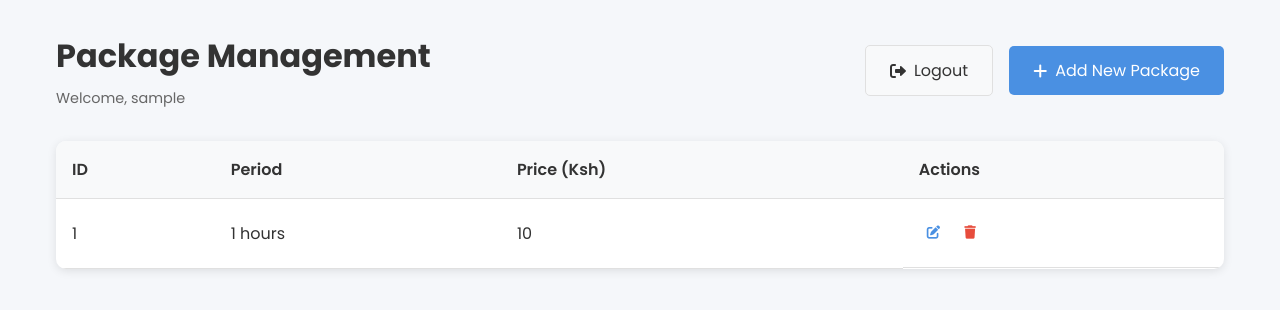
After one commit to jose-oyuko/mikrotik, a Django app: page /admin/packages/ in a window 1280 px wide. The commit adds this page. Shown: the top 310 px of the page. Run offline with Django 5.2, Linux system fonts and the light colour scheme; a user stored in the database is signed in; tables that the repository leaves empty hold one stand-in row (values such as "Sample post").

Commit message:
added admin page

```diff
--- a/mikrotik/settings.py
+++ b/mikrotik/settings.py
@@ -26,7 +26,7 @@ SECRET_KEY = os.environ.get('DJANGO_SECRET_KEY', 'your-secret-key-here')
 # SECURITY WARNING: don't run with debug turned on in production!
 DEBUG = os.environ.get('DJANGO_DEBUG', 'True') == 'True'
 
-ALLOWED_HOSTS = ['http://munialo.net', '192.168.88.251']
+ALLOWED_HOSTS = ['http://munialo.net', '192.168.88.251', '127.0.0.1']
 
 
 # Application definition
--- a/mikrotik/urls.py
+++ b/mikrotik/urls.py
@@ -20,6 +20,6 @@ from django.urls import path, include
 from mikrotikapp import urls
 
 urlpatterns = [
-    path("admin/", admin.site.urls),
+    path("django-admin/", admin.site.urls),
     path('', include("mikrotikapp.urls")),
 ]
--- /dev/null
+++ b/mikrotikapp/static/mikrotikapp/css/admin.css
@@ -0,0 +1,243 @@
+:root {
+  --primary-color: #4a90e2;
+  --danger-color: #e74c3c;
+  --success-color: #2ecc71;
+  --text-color: #333;
+  --border-color: #e0e0e0;
+  --background-color: #f5f7fa;
+}
+
+* {
+  margin: 0;
+  padding: 0;
+  box-sizing: border-box;
+  font-family: "Poppins", sans-serif;
+}
+
+body {
+  background-color: var(--background-color);
+  color: var(--text-color);
+}
+
+.admin-container {
+  max-width: 1200px;
+  margin: 2rem auto;
+  padding: 0 1rem;
+}
+
+.admin-header {
+  display: flex;
+  justify-content: space-between;
+  align-items: center;
+  margin-bottom: 2rem;
+  flex-wrap: wrap;
+  gap: 1rem;
+}
+
+.header-left h1 {
+  font-size: 2rem;
+  color: var(--text-color);
+  margin-bottom: 0.5rem;
+}
+
+.header-left p {
+  color: #666;
+  font-size: 0.9rem;
+}
+
+.header-right {
+  display: flex;
+  gap: 1rem;
+  align-items: center;
+}
+
+.add-package-btn,
+.logout-btn {
+  padding: 0.75rem 1.5rem;
+  border-radius: 5px;
+  cursor: pointer;
+  display: flex;
+  align-items: center;
+  gap: 0.5rem;
+  font-size: 1rem;
+  transition: background-color 0.3s;
+  border: none;
+}
+
+.add-package-btn {
+  background-color: var(--primary-color);
+  color: white;
+}
+
+.logout-btn {
+  background-color: #f8f9fa;
+  color: var(--text-color);
+  border: 1px solid var(--border-color);
+}
+
+.add-package-btn:hover {
+  background-color: #357abd;
+}
+
+.logout-btn:hover {
+  background-color: #e9ecef;
+}
+
+.packages-table-container {
+  background: white;
+  border-radius: 10px;
+  box-shadow: 0 2px 10px rgba(0, 0, 0, 0.1);
+  overflow: hidden;
+}
+
+.packages-table {
+  width: 100%;
+  border-collapse: collapse;
+}
+
+.packages-table th,
+.packages-table td {
+  padding: 1rem;
+  text-align: left;
+  border-bottom: 1px solid var(--border-color);
+}
+
+.packages-table th {
+  background-color: #f8f9fa;
+  font-weight: 600;
+}
+
+.packages-table tr:hover {
+  background-color: #f8f9fa;
+}
+
+.actions {
+  display: flex;
+  gap: 0.5rem;
+}
+
+.edit-btn,
+.delete-btn {
+  background: none;
+  border: none;
+  cursor: pointer;
+  padding: 0.5rem;
+  border-radius: 5px;
+  transition: background-color 0.3s;
+}
+
+.edit-btn {
+  color: var(--primary-color);
+}
+
+.delete-btn {
+  color: var(--danger-color);
+}
+
+.edit-btn:hover,
+.delete-btn:hover {
+  background-color: rgba(0, 0, 0, 0.05);
+}
+
+/* Modal Styles */
+.modal {
+  display: none;
+  position: fixed;
+  top: 0;
+  left: 0;
+  width: 100%;
+  height: 100%;
+  background-color: rgba(0, 0, 0, 0.5);
+  z-index: 1000;
+}
+
+.modal-content {
+  background-color: white;
+  margin: 10% auto;
+  padding: 2rem;
+  border-radius: 10px;
+  width: 90%;
+  max-width: 500px;
+  position: relative;
+}
+
+.close {
+  position: absolute;
+  right: 1.5rem;
+  top: 1rem;
+  font-size: 1.5rem;
+  cursor: pointer;
+  color: #666;
+}
+
+.form-group {
+  margin-bottom: 1.5rem;
+}
+
+.form-group label {
+  display: block;
+  margin-bottom: 0.5rem;
+  font-weight: 500;
+}
+
+.period-input-group {
+  display: flex;
+  gap: 0.5rem;
+}
+
+.period-input-group input,
+.period-input-group select {
+  padding: 0.75rem;
+  border: 1px solid var(--border-color);
+  border-radius: 5px;
+}
+
+.period-input-group input {
+  flex: 1;
+}
+
+.period-input-group select {
+  width: 100px;
+}
+
+input[type="number"] {
+  width: 100%;
+  padding: 0.75rem;
+  border: 1px solid var(--border-color);
+  border-radius: 5px;
+}
+
+.form-actions {
+  display: flex;
+  justify-content: flex-end;
+  gap: 1rem;
+  margin-top: 2rem;
+}
+
+.cancel-btn,
+.save-btn {
+  padding: 0.75rem 1.5rem;
+  border-radius: 5px;
+  cursor: pointer;
+  font-size: 1rem;
+}
+
+.cancel-btn {
+  background: none;
+  border: 1px solid var(--border-color);
+  color: var(--text-color);
+}
+
+.save-btn {
+  background-color: var(--primary-color);
+  color: white;
+  border: none;
+}
+
+.cancel-btn:hover {
+  background-color: #f8f9fa;
+}
+
+.save-btn:hover {
+  background-color: #357abd;
+}
--- /dev/null
+++ b/mikrotikapp/static/mikrotikapp/js/admin.js
@@ -0,0 +1,146 @@
+// Get the modal and form elements
+const modal = document.getElementById("packageModal");
+const packageForm = document.getElementById("packageForm");
+const modalTitle = document.getElementById("modalTitle");
+
+// Function to get CSRF token from cookies
+function getCookie(name) {
+  let cookieValue = null;
+  if (document.cookie && document.cookie !== "") {
+    const cookies = document.cookie.split(";");
+    for (let i = 0; i < cookies.length; i++) {
+      const cookie = cookies[i].trim();
+      if (cookie.substring(0, name.length + 1) === name + "=") {
+        cookieValue = decodeURIComponent(cookie.substring(name.length + 1));
+        break;
+      }
+    }
+  }
+  return cookieValue;
+}
+
+// Function to open the add package modal
+function openAddModal() {
+  modalTitle.textContent = "Add New Package";
+  document.getElementById("packageId").value = "";
+  document.getElementById("periodValue").value = "";
+  document.getElementById("periodUnit").value = "hours";
+  document.getElementById("price").value = "";
+  modal.style.display = "block";
+}
+
+// Function to open the edit package modal
+function openEditModal(id, period, price) {
+  modalTitle.textContent = "Edit Package";
+  document.getElementById("packageId").value = id;
+
+  // Convert hours to days if applicable
+  if (period >= 24 && period % 24 === 0) {
+    document.getElementById("periodValue").value = period / 24;
+    document.getElementById("periodUnit").value = "days";
+  } else {
+    document.getElementById("periodValue").value = period;
+    document.getElementById("periodUnit").value = "hours";
+  }
+
+  document.getElementById("price").value = price;
+  modal.style.display = "block";
+}
+
+// Function to close the modal
+function closeModal() {
+  modal.style.display = "none";
+}
+
+// Handle form submission
+packageForm.addEventListener("submit", async function (e) {
+  e.preventDefault();
+
+  const id = document.getElementById("packageId").value;
+  const periodValue = parseInt(document.getElementById("periodValue").value);
+  const periodUnit = document.getElementById("periodUnit").value;
+  const price = parseFloat(document.getElementById("price").value);
+
+  // Convert period to hours
+  const periodInHours = periodUnit === "days" ? periodValue * 24 : periodValue;
+
+  const packageData = {
+    period_in_hours: periodInHours,
+    price: price,
+  };
+
+  try {
+    const csrfToken = getCookie("csrftoken");
+    let response;
+    if (id) {
+      // Update existing package
+      response = await fetch(`/api/packages/${id}/`, {
+        method: "PUT",
+        headers: {
+          "Content-Type": "application/json",
+          "X-CSRFToken": csrfToken,
+        },
+        credentials: "include",
+        body: JSON.stringify(packageData),
+      });
+    } else {
+      // Create new package
+      response = await fetch("/api/packages/", {
+        method: "POST",
+        headers: {
+          "Content-Type": "application/json",
+          "X-CSRFToken": csrfToken,
+        },
+        credentials: "include",
+        body: JSON.stringify(packageData),
+      });
+    }
+
+    if (response.ok) {
+      // Reload the page to show updated data
+      window.location.reload();
+    } else {
+      const data = await response.json();
+      alert("Error: " + (data.error || "Failed to save package"));
+    }
+  } catch (error) {
+    alert("Error saving package. Please try again.");
+    console.error("Error:", error);
+  }
+});
+
+// Function to delete a package
+async function deletePackage(id) {
+  if (!confirm("Are you sure you want to delete this package?")) {
+    return;
+  }
+
+  try {
+    const csrfToken = getCookie("csrftoken");
+    const response = await fetch(`/api/packages/${id}/`, {
+      method: "DELETE",
+      headers: {
+        "X-CSRFToken": csrfToken,
+      },
+      credentials: "include",
+    });
+
+    if (response.ok) {
+      // Reload the page to show updated data
+      window.location.reload();
+    } else {
+      const data = await response.json();
+      alert("Error: " + (data.error || "Failed to delete package"));
+    }
+  } catch (error) {
+    alert("Error deleting package. Please try again.");
+    console.error("Error:", error);
+  }
+}
+
+// Close modal when clicking outside
+window.addEventListener("click", function (event) {
+  if (event.target === modal) {
+    closeModal();
+  }
+});
--- /dev/null
+++ b/mikrotikapp/templates/admin.html
@@ -0,0 +1,113 @@
+{% load static %}
+<!DOCTYPE html>
+<html lang="en">
+  <head>
+    <meta charset="UTF-8" />
+    <meta name="viewport" content="width=device-width, initial-scale=1.0" />
+    <title>Admin - Package Management</title>
+    <link
+      href="https://fonts.googleapis.com/css2?family=Poppins:wght@300;400;500;600;700&display=swap"
+      rel="stylesheet"
+    />
+    <link rel="stylesheet" href="{% static 'mikrotikapp/css/admin.css' %}" />
+    <link
+      rel="stylesheet"
+      href="https://cdnjs.cloudflare.com/ajax/libs/font-awesome/6.0.0/css/all.min.css"
+    />
+  </head>
+  <body>
+    <div class="admin-container">
+      <header class="admin-header">
+        <div class="header-left">
+          <h1>Package Management</h1>
+          <p>Welcome, {{ user.username }}</p>
+        </div>
+        <div class="header-right">
+          <button
+            class="logout-btn"
+            onclick="window.location.href='{% url 'logout' %}'"
+          >
+            <i class="fas fa-sign-out-alt"></i> Logout
+          </button>
+          <button class="add-package-btn" onclick="openAddModal()">
+            <i class="fas fa-plus"></i> Add New Package
+          </button>
+        </div>
+      </header>
+
+      <div class="packages-table-container">
+        <table class="packages-table">
+          <thead>
+            <tr>
+              <th>ID</th>
+              <th>Period</th>
+              <th>Price (Ksh)</th>
+              <th>Actions</th>
+            </tr>
+          </thead>
+          <tbody>
+            {% for package in packages %}
+            <tr>
+              <td>{{ package.id }}</td>
+              <td>{{ package.period_in_hours }} hours</td>
+              <td>{{ package.price }}</td>
+              <td class="actions">
+                <button
+                  class="edit-btn"
+                  onclick="openEditModal('{{ package.id }}', '{{ package.period_in_hours }}', '{{ package.price }}')"
+                >
+                  <i class="fas fa-edit"></i>
+                </button>
+                <button
+                  class="delete-btn"
+                  onclick="deletePackage('{{ package.id }}')"
+                >
+                  <i class="fas fa-trash"></i>
+                </button>
+              </td>
+            </tr>
+            {% endfor %}
+          </tbody>
+        </table>
+      </div>
+
+      <!-- Add/Edit Package Modal -->
+      <div id="packageModal" class="modal">
+        <div class="modal-content">
+          <span class="close" onclick="closeModal()">&times;</span>
+          <h2 id="modalTitle">Add New Package</h2>
+          <form id="packageForm">
+            <input type="hidden" id="packageId" />
+            <div class="form-group">
+              <label for="period">Period:</label>
+              <div class="period-input-group">
+                <input
+                  type="number"
+                  id="periodValue"
+                  name="periodValue"
+                  required
+                />
+                <select id="periodUnit" name="periodUnit">
+                  <option value="hours">Hours</option>
+                  <option value="days">Days</option>
+                </select>
+              </div>
+            </div>
+            <div class="form-group">
+              <label for="price">Price (Ksh):</label>
+              <input type="number" id="price" name="price" required />
+            </div>
+            <div class="form-actions">
+              <button type="button" class="cancel-btn" onclick="closeModal()">
+                Cancel
+              </button>
+              <button type="submit" class="save-btn">Save</button>
+            </div>
+          </form>
+        </div>
+      </div>
+    </div>
+
+    <script src="{% static 'mikrotikapp/js/admin.js' %}"></script>
+  </body>
+</html>
--- a/mikrotikapp/urls.py
+++ b/mikrotikapp/urls.py
@@ -1,13 +1,18 @@
 from django.urls import path
-from mikrotikapp  import views
+from mikrotikapp import views
 from rest_framework.urlpatterns import format_suffix_patterns
+from django.views.decorators.csrf import csrf_exempt
+from django.contrib.auth.decorators import login_required
 
 urlpatterns = [
-    path('api/pending/', views.PendingPayment.as_view(), name='pending-transactions'),
+    path('api/pending/', views.PendingPayment.as_view(), name='pending-payment'),
     path('api/payed/', views.PayedTransactions.as_view(), name='payed-transactions'),
+    path('api/packages/', views.PackegesList.as_view(), name='packages-list'),
+    path('api/packages/<int:pk>/', views.PackegesDetail.as_view(), name='packages-detail'),
+    path('admin/packages/', login_required(views.admin_packages), name='admin-packages'),
+    path('login/', views.login_view, name='login'),
+    path('logout/', views.logout_view, name='logout'),
     path('', views.packages, name='packages'),
-    path('api/packeges/', views.PackegesList.as_view(), name='package_list'),
-    path('api/packeges/<int:pk>/', views.PackegesDetail.as_view(), name='package_detail'),
 ]
 
 urlpatterns = format_suffix_patterns(urlpatterns)
--- a/mikrotikapp/views.py
+++ b/mikrotikapp/views.py
@@ -3,8 +3,13 @@ from mikrotikapp.serializers import PayedTransactionSerializer, PendingPaymentSe
 from rest_framework.views import APIView
 from rest_framework.response import Response
 from rest_framework import status, generics
+from rest_framework.authentication import SessionAuthentication, BasicAuthentication
+from rest_framework.permissions import IsAuthenticated
 from loguru import logger
-from django.shortcuts import render
+from django.shortcuts import render, redirect
+from django.contrib.auth import authenticate, login, logout
+from django.contrib.auth.decorators import login_required
+from django.contrib.auth.mixins import LoginRequiredMixin
 from .utils import save_transaction_to_json
 from datetime import datetime
 import json
@@ -218,10 +223,39 @@ class PayedTransactions(generics.CreateAPIView):
 class PackegesList(generics.ListCreateAPIView):
     queryset = Packages.objects.all()
     serializer_class = PackagesSerializer
+    authentication_classes = [SessionAuthentication, BasicAuthentication]
+    permission_classes = [IsAuthenticated]
 
 class PackegesDetail(generics.RetrieveUpdateDestroyAPIView):
     queryset = Packages.objects.all()
     serializer_class = PackagesSerializer
+    authentication_classes = [SessionAuthentication, BasicAuthentication]
+    permission_classes = [IsAuthenticated]
+
+def login_view(request):
+    if request.user.is_authenticated:
+        return redirect('admin-packages')
+
+    if request.method == 'POST':
+        username = request.POST.get('username')
+        password = request.POST.get('password')
+        user = authenticate(request, username=username, password=password)
+        if user is not None:
+            login(request, user)
+            next_url = request.GET.get('next', 'admin-packages')
+            return redirect(next_url)
+        else:
+            return render(request, 'login.html', {'form': {'errors': True}})
+    return render(request, 'login.html')
+
+@login_required(login_url='/login/')
+def admin_packages(request):
+    packages = Packages.objects.all()
+    return render(request, 'admin.html', {'packages': packages})
+
+def logout_view(request):
+    logout(request)
+    return redirect('login')
 
 @csrf_exempt
 @require_http_methods(["POST"])
```
Also changed, not shown: mikrotikapp/static/mikrotikapp/js/payment.js (+12 -2 lines), mikrotikapp/templates/login.html (added, +95 -0 lines), mikrotikapp/templates/packages.html (+36 -0 lines), mikrotikapp/migrations/0001_initial.py, mikrotikapp/migrations/0002_payedtransaction_delete_payedtransactions.py (deleted), mikrotikapp/migrations/0003_sessions_alter_pendingpayment_macaddress_and_more.py (deleted).
